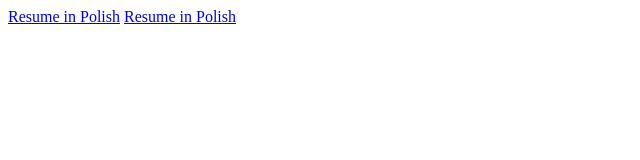
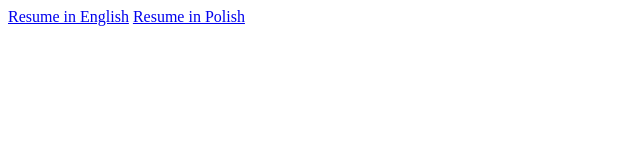
Before and after one commit to Pawel-Marcin-Chojnacki/Pawel-Marcin-Chojnacki.github.io, a plain HTML site: page index.html in a window 1280 px wide. Shown: the full height of the page, 0-640 px from the left. Drawn offline with Linux system fonts and the light colour scheme.

Commit message:
Added English.

```diff
--- a/index.html
+++ b/index.html
@@ -1,2 +1,2 @@
-<a href="https://github.com/Pawel-Marcin-Chojnacki/cv/raw/master/Pawel-Chojnacki-english.pdf">Resume in Polish</a>
+<a href="https://github.com/Pawel-Marcin-Chojnacki/cv/raw/master/Pawel-Chojnacki-english.pdf">Resume in English</a>
 <a href="https://github.com/Pawel-Marcin-Chojnacki/cv/raw/master/Pawel-Chojnacki-polish.pdf">Resume in Polish</a>
```
